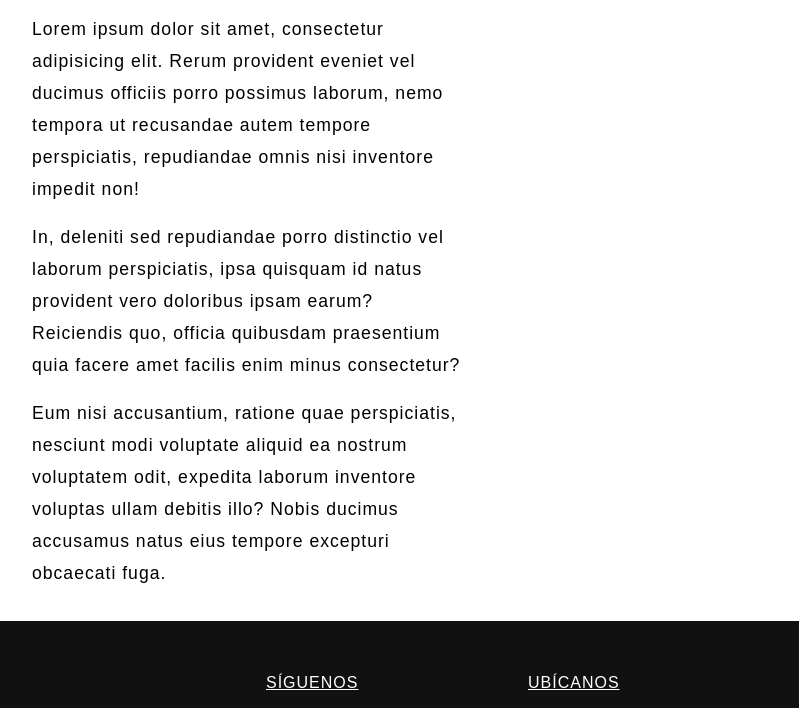
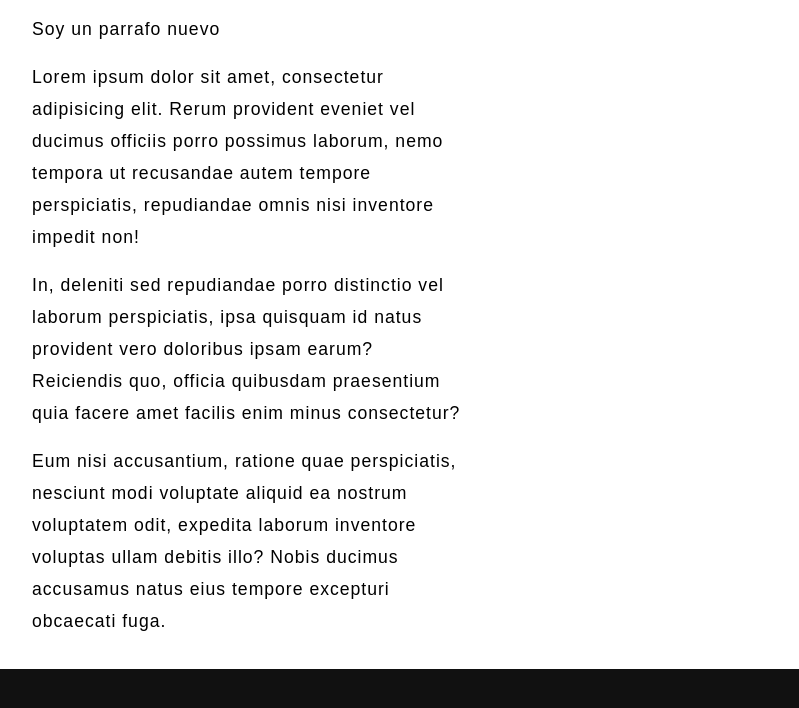
Before and after one commit to mitri-dvp/Git-Branches, a plain HTML site: page index.html in a window 1280 px wide. Shown: the part 180-888 px from the top of the page, without its empty margins (390-1189 px from the left). Drawn offline with Linux system fonts and the light colour scheme.

Commit message:
Nuevo parrafo añadido

```diff
--- a/index.html
+++ b/index.html
@@ -26,6 +26,7 @@
       <figure>
         <img src="./assets/perrito.jpg" alt="perrito-lindo">
       </figure>
+      <p>Soy un parrafo nuevo</p>
       <p>Lorem ipsum dolor sit amet, consectetur adipisicing elit. Rerum provident eveniet vel ducimus officiis porro possimus laborum, nemo tempora ut recusandae autem tempore perspiciatis, repudiandae omnis nisi inventore impedit non!</p>
       <p>In, deleniti sed repudiandae porro distinctio vel laborum perspiciatis, ipsa quisquam id natus provident vero doloribus ipsam earum? Reiciendis quo, officia quibusdam praesentium quia facere amet facilis enim minus consectetur?</p>
       <p>Eum nisi accusantium, ratione quae perspiciatis, nesciunt modi voluptate aliquid ea nostrum voluptatem odit, expedita laborum inventore voluptas ullam debitis illo? Nobis ducimus accusamus natus eius tempore excepturi obcaecati fuga.</p>
```
